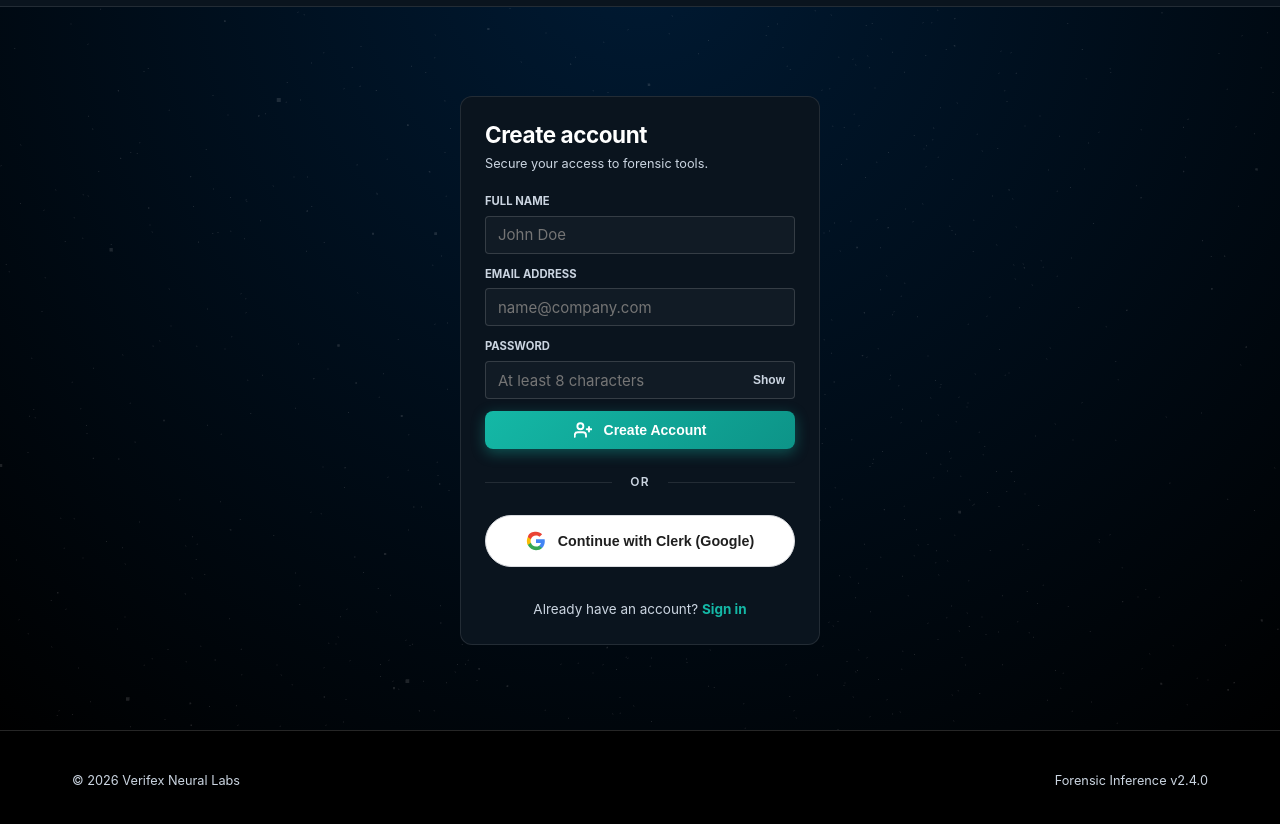
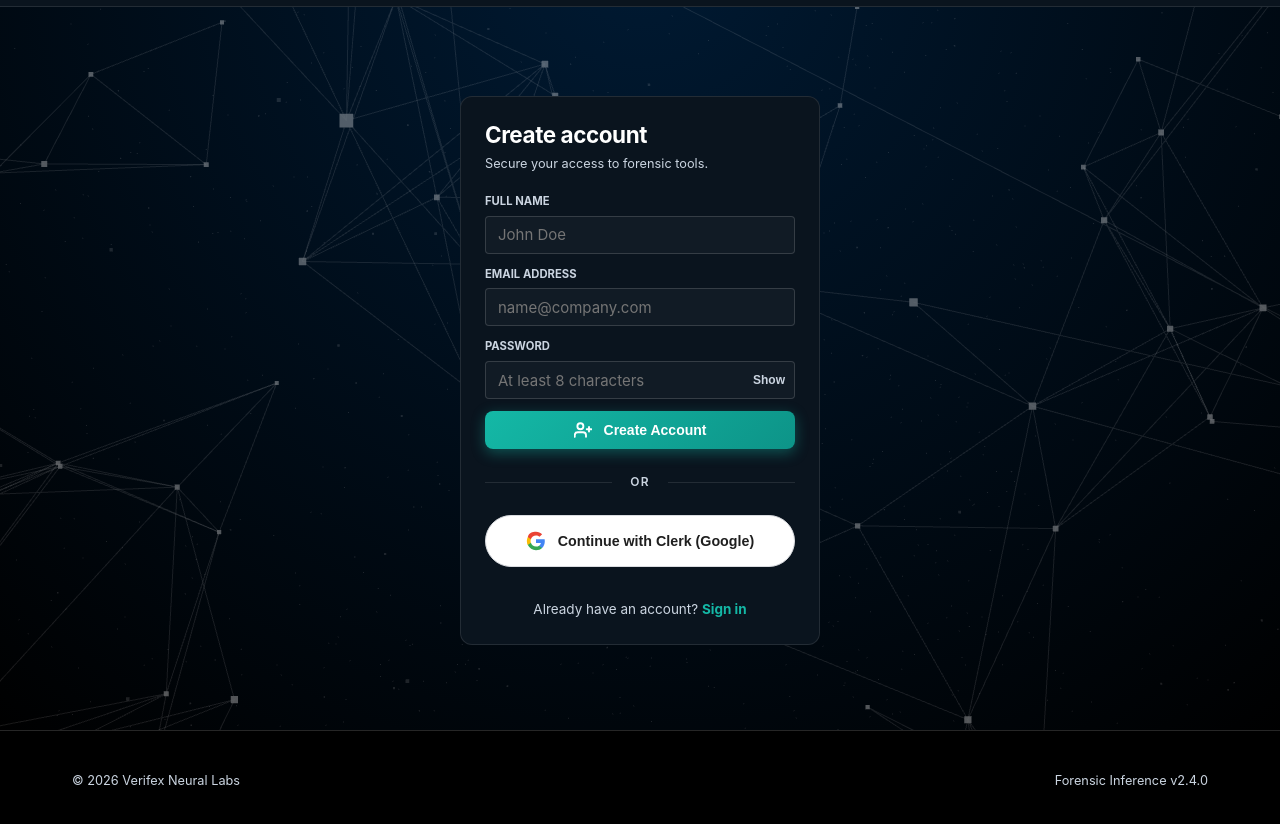
Before and after one commit to Synthetica-pj/verifex-app, a website: page web/signup.html in a window 1280 px wide. Shown: the part 58-882 px from the top of the page. Drawn offline with nearby package versions, Linux system fonts and the light colour scheme.

Commit message:
Bring back the original neural-mesh background animation

```diff
--- a/web/signup.html
+++ b/web/signup.html
@@ -14,6 +14,7 @@
     <div class="loader-text">Registering Payload...</div>
   </div>
   <canvas id="canvas-bg"></canvas>
+  <canvas id="neural-canvas" style="position: fixed; top: 0; left: 0; width: 100%; height: 100%; z-index: -1; pointer-events: none; opacity: 0.4;"></canvas>
 
   <nav class="nav">
     <div class="wrap-full nav-inner">
```
